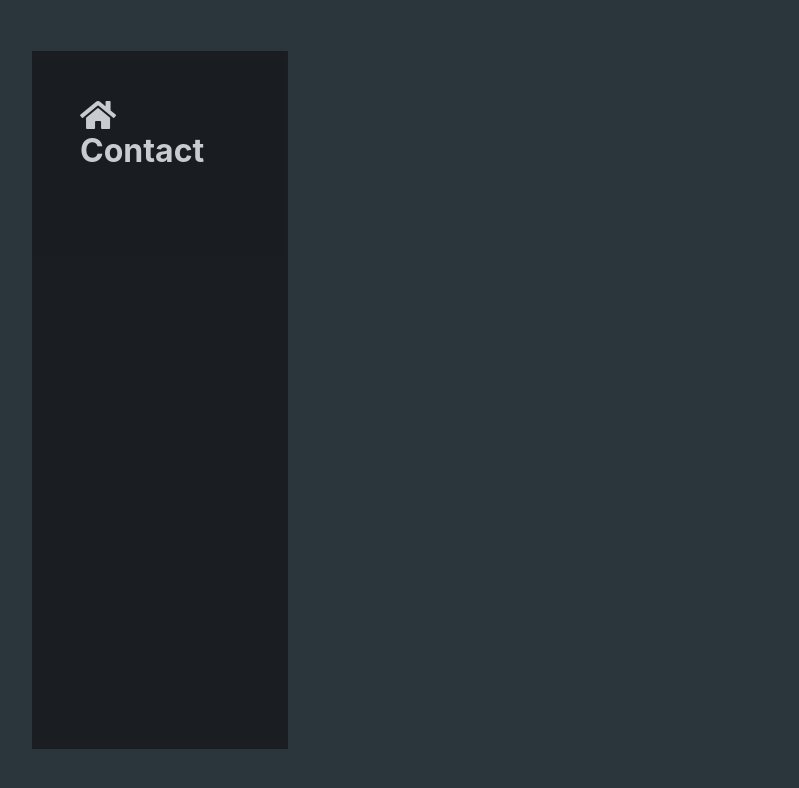
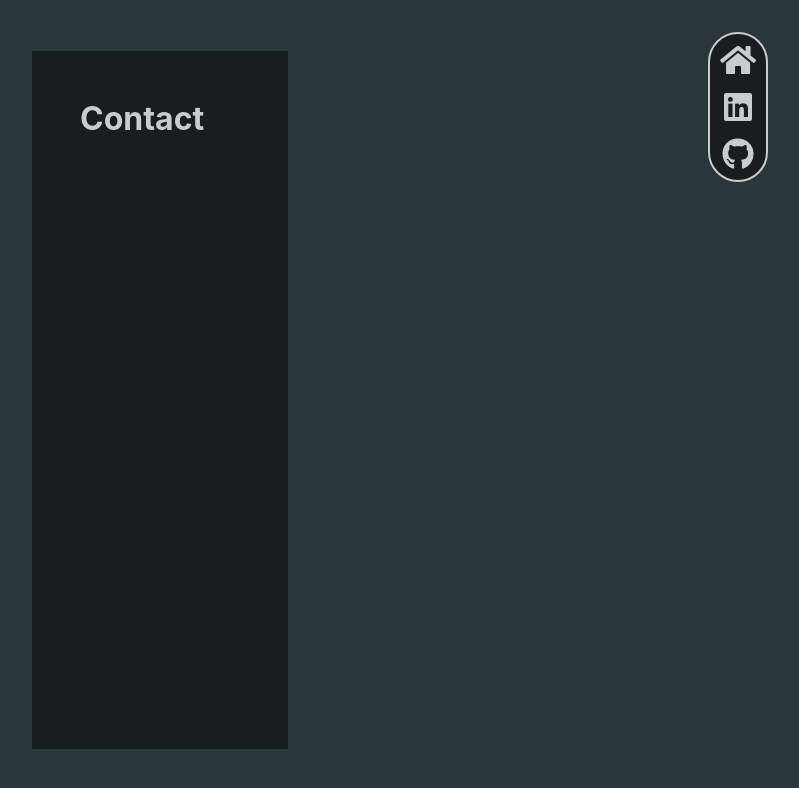
Before and after one commit to reireynoso/portfolio, a React (Create React App) app: page /#/contact in a window 1280 px wide. Shown: the top 788 px of the page, without its empty margins (480-1279 px from the left). Built offline with nearby package versions, Linux system fonts and the light colour scheme.

Commit message:
home icon component css changes

```diff
--- a/src/App.css
+++ b/src/App.css
@@ -55,23 +55,26 @@ body {
   animation: slideInLeft var(--slide-speed) ease-in;
 }
 
-/* .home-icon{
-  position: absolute;
-  right: 1.2rem;
-  top: 1.2rem;
-} */
-
 .home-icon{
-  position: sticky;
-  /* right: calc((0.8 * 100%));
-  top: calc(8%); */
-  /* margin-top: 2%; */
-  /* margin-left: 68%; */
+  position: fixed;
+  background-color: var(--bg-secondary);
+  display: flex;
+  border: 2px var(--border-color) solid;
+  border-radius: 40px;
 }
 
 .home-icon > a{
   color: inherit;
+  display: block;
+  align-self: center;
+  /* margin-bottom: 15px; */
 }
+
+/* .home-icon > a:last-child{
+  margin-bottom: 0;
+}  */
+
+
 
 .lg-heading {
   font-size: 4rem;
@@ -169,7 +172,7 @@ body {
 /* About Component */
 
 .link-container {
-  /* position: relative; */
+  position: relative;
   background-color: var(--bg-secondary);
   max-width: 40rem;
   min-width: 10rem;
@@ -290,6 +293,26 @@ img.project-image {
 
 /* Small screens */
 @media only screen and (max-width: 600px) {
+
+  /* .home-icon{
+    top: 1.25rem;
+    right: 1.2rem;
+    align-items: center;
+    flex-direction: row;
+    padding: 5px 10px;
+  }
+
+  .home-icon > a{
+    color: inherit;
+    display: block;
+    align-self: center;
+    margin-right: 15px;
+  }
+
+  .home-icon > a:last-child{
+    margin-right: 0;
+  } */
+
   .page-links {
     display: flex;
     flex-direction: column;
@@ -302,6 +325,7 @@ img.project-image {
     text-decoration: none;
     padding: 10px;
     border-top: 1px solid var(--border-color);
+    text-align: center;
   }
 
   /* removes top border of first child */
@@ -335,7 +359,26 @@ img.project-image {
 }
 
 /* Large screens */
-@media only screen and (min-width: 600px) {
+@media only screen and (min-width: 601px) {
+
+  /* .home-icon{
+    top: 2rem;
+    right: 2rem;
+    flex-direction: column;
+    padding: 10px;
+  }
+
+  .home-icon > a{
+    color: inherit;
+    display: block;
+    align-self: center;
+    margin-bottom: 15px;
+  }
+
+  .home-icon > a:last-child{
+    margin-bottom: 0;
+  } */
+
   .page-links > a {
     color: inherit;
     font-weight: bold;
@@ -366,6 +409,54 @@ img.project-image {
   }
 }
 
+/* Accounted for HomeIcon component */
+
+@media only screen and (max-width: 830px) {
+  .home-icon{
+    top: 1.25rem;
+    right: 1.2rem;
+    align-items: center;
+    flex-direction: row;
+    padding: 5px 10px;
+  }
+
+  .home-icon > a{
+    color: inherit;
+    display: block;
+    align-self: center;
+    margin-right: 15px;
+  }
+
+  .home-icon > a:last-child{
+    margin-right: 0;
+  }
+}
+
+@media only screen and (min-width: 831px) {
+  .home-icon{
+    position: fixed;
+    background-color: var(--bg-secondary);
+    display: flex;
+    border: 2px var(--border-color) solid;
+    border-radius: 40px;
+    top: 2rem;
+    right: 2rem;
+    flex-direction: column;
+    padding: 10px;
+  }
+
+  .home-icon > a{
+    color: inherit;
+    display: block;
+    align-self: center;
+    margin-bottom: 15px;
+  }
+
+  .home-icon > a:last-child{
+    margin-bottom: 0px;
+  }
+}
+
 /* Scroll Bar */
 
 /* width */
--- a/src/components/HomeIcon.js
+++ b/src/components/HomeIcon.js
@@ -7,6 +7,12 @@ const HomeIcon = () => {
             <Link to="/">
                 <i className="fas fa-home fa-2x"></i>
             </Link>
+            <a href="" target="_blank">
+                <i className="fab fa-linkedin fa-2x"></i>
+            </a>
+            <a href="" target="_blank">
+                <i class="fab fa-github fa-2x"></i>
+            </a>
         </div>
     )
 }
```
